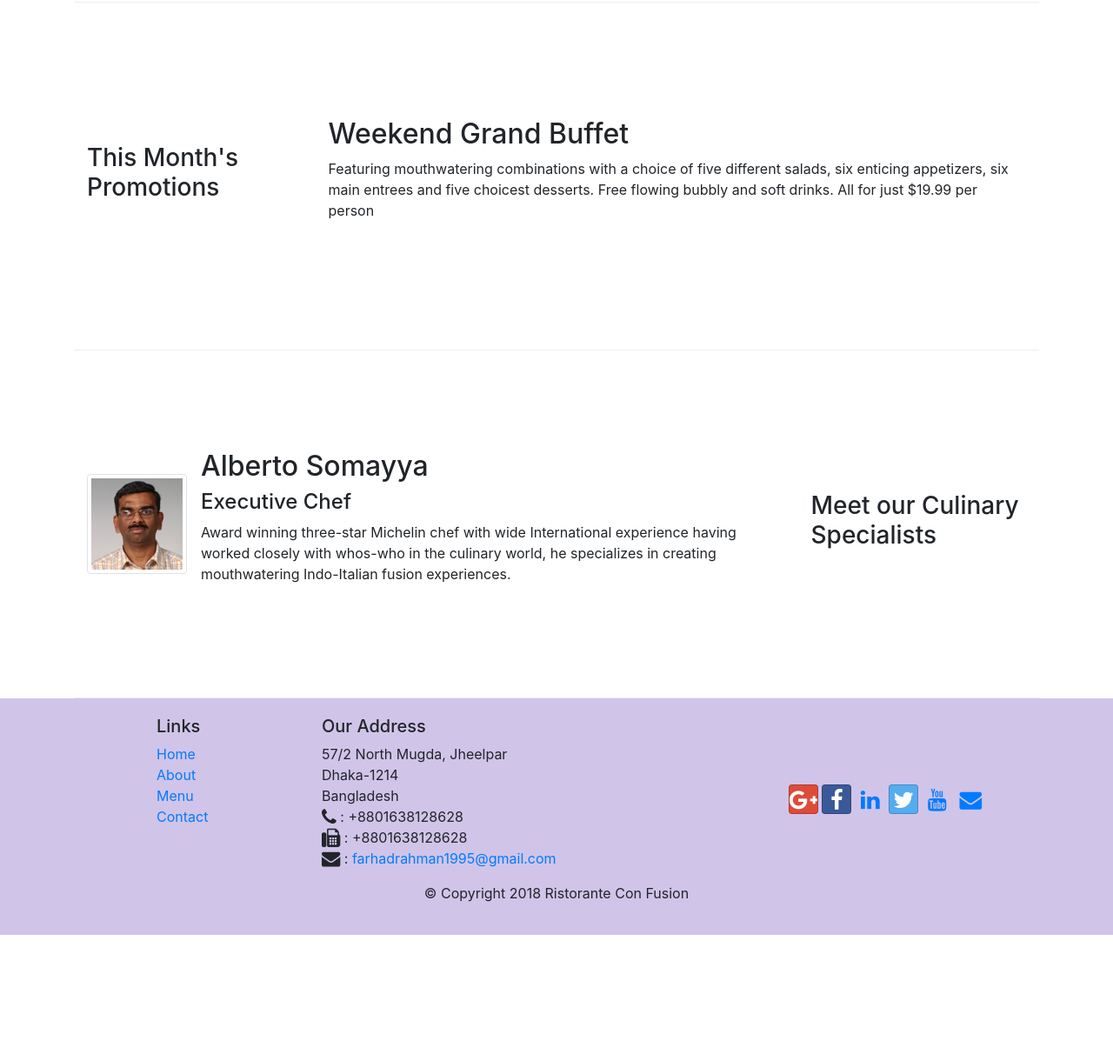
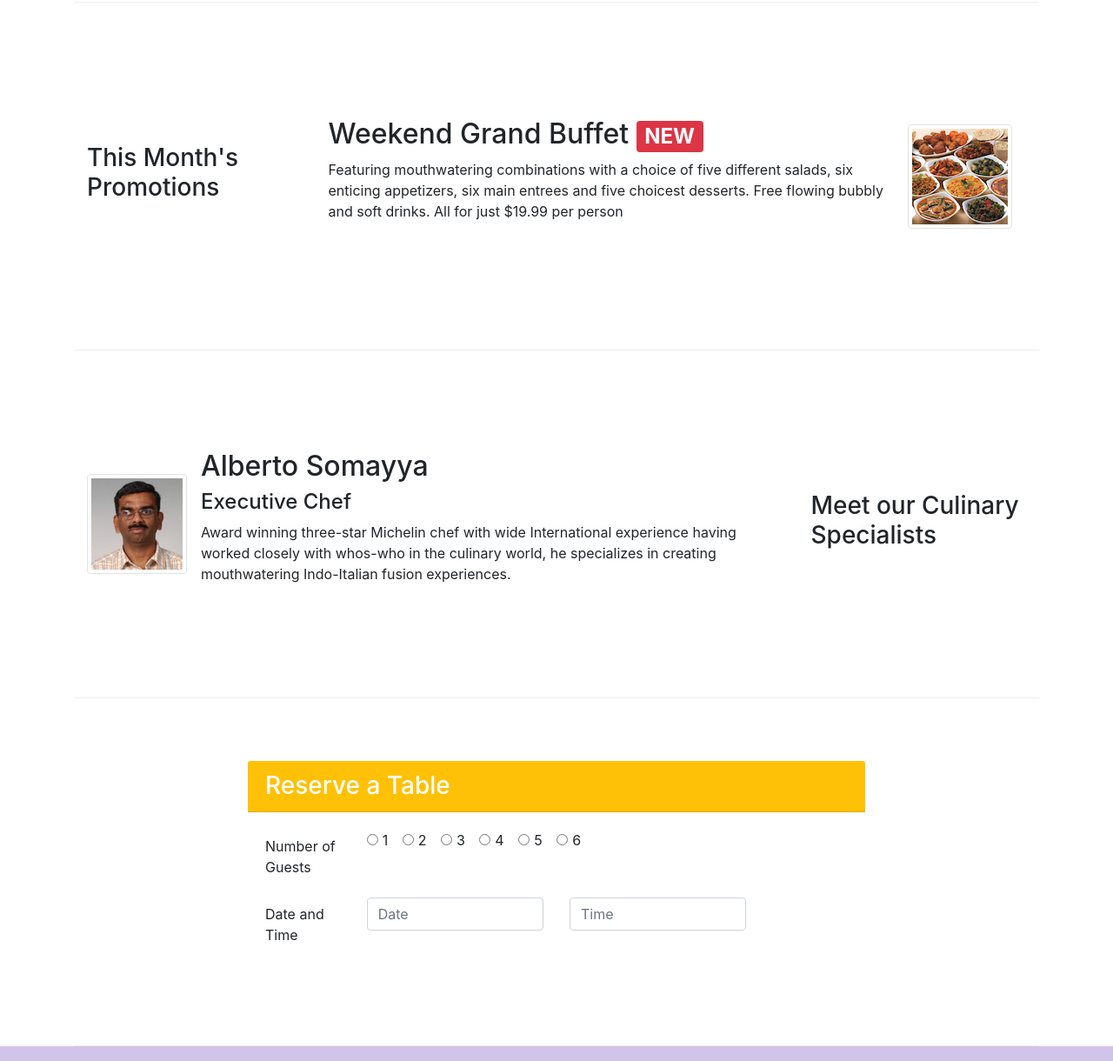
Before and after one commit to FarhadRahman1995/Responsive_Website_Using_Bootstrap4_Framework, a website: page index.html in a window 1280 px wide. Shown: the part 731-1951 px from the top of the page at 87% size. Before the commit the page ends 1806 px from the top, so only its background shows below. Drawn offline with nearby package versions, Linux system fonts and the light colour scheme.

Commit message:
assignment 2 complete

```diff
--- a/index.html
+++ b/index.html
@@ -27,7 +27,7 @@
                 </span>
 
             </button>
-            <a class="navbar-brand" href="#"><img src="img/logo1.png" height="30" width="40"></a>
+            <a class="navbar-brand" href="#"><img src="img/logo.png" height="30" width="41"></a>
 
             <div class="collapse navbar-collapse" id="Navbar">
 
@@ -56,6 +56,11 @@
                     <p>We take inspiration from the World's best cuisines, and create a unique fusion experience. Our lipsmacking creations will tickle your culinary senses!</p>
                 </div>
                 <div class="col-12 col-sm">
+                    <img src="img/logo.png" class="img-fluid">
+                </div>
+                <div class="col-12 col-sm align-self-center">
+
+                    <a href="#reservetable" class="btn btn-warning btn-lg btn-block" type="submit"> Reserve Table</a>
                 </div>
             </div>
         </div>
@@ -70,7 +75,7 @@
                 <div class="media">
                   <img class="d-flex mr-3 img-thumbnail align-self-center" src="img/uthappizza.png" alt="uthappizza">
                   <div class="media-body">
-                      <h2 class="mt-0">Uthappizza</h2>
+                      <h2 class="mt-0">Uthappizza <span class="badge badge-danger">HOT</span> <span class="badge badge-pill badge-secondary"> $4.99</span></h2>
                 <p>A unique combination of Indian Uthappam (pancake) and Italian pizza, topped with Cerignola olives, ripe vine cherry tomatoes, Vidalia onion, Guntur chillies and Buffalo Paneer.</p>
                   </div>
 
@@ -79,15 +84,24 @@
         </div>
 
 
-        <div  class="row row-content align-items-center">
-            <div class="col-12 col-sm-4 col-md-3">
+
+<div class="row row-content align-items-center">
+            <div class="col-12 col-sm-4 order-sm-first col-md-3">
                 <h3>This Month's Promotions</h3>
             </div>
-            <div class="col col-sm col-md">
-                <h2>Weekend Grand Buffet</h2>
+            <div class="col col-sm order-sm-last col-md">
+                <div class="media">
+
+                  <div class="media-body">
+                      <h2 class="mt-0">Weekend Grand Buffet <span class="badge badge-danger"> NEW</span></h2>
                 <p>Featuring mouthwatering combinations with a choice of five different salads, six enticing appetizers, six main entrees and five choicest desserts. Free flowing bubbly and soft drinks. All for just $19.99 per person </p>
+                  </div>
+                  <img class="d-flex mr-3 img-thumbnail align-self-center" src="img/buffet.png" alt="uthappizza">
+
+            </div>
             </div>
         </div>
+
 
         <div class="row row-content align-items-center">
             <div class="col-12 col-sm-4 order-sm-last col-md-3">
@@ -106,6 +120,68 @@
 
             </div>
         </div>
+
+        <div class="row row-content align-items-center col-sm">
+            <div class="col-12 offset-2 col-sm-8">
+                    <h3 class="card-header bg-warning text-white" id="reservetable"> Reserve a Table</h3>
+                    <div class="card-body">
+
+                        <div class="form-group row">
+                        <label for="radio" class="col-12 col-md-2 col-form-label">
+                            Number of Guests
+                        </label>
+                        <div class="col-12 col-md-6">
+                            <!-- Material inline 1 -->
+                            <div class="form-check form-check-inline">
+                              <input type="radio" class="form-check-input" id="materialInline1" name="inlineMaterialRadiosExample">
+                              <label class="form-check-label" for="materialInline1">1</label>
+                            </div>
+
+                            <!-- Material inline 2 -->
+                            <div class="form-check form-check-inline">
+                              <input type="radio" class="form-check-input" id="materialInline2" name="inlineMaterialRadiosExample">
+                              <label class="form-check-label" for="materialInline2">2</label>
+                            </div>
+
+                            <!-- Material inline 3 -->
+                            <div class="form-check form-check-inline">
+                              <input type="radio" class="form-check-input" id="materialInline3" name="inlineMaterialRadiosExample">
+                              <label class="form-check-label" for="materialInline3">3</label>
+                            </div>
+                            <!-- Material inline 4 -->
+                            <div class="form-check form-check-inline">
+                              <input type="radio" class="form-check-input" id="materialInline3" name="inlineMaterialRadiosExample">
+                              <label class="form-check-label" for="materialInline3">4</label>
+                            </div>
+                            <!-- Material inline 5 -->
+                            <div class="form-check form-check-inline">
+                              <input type="radio" class="form-check-input" id="materialInline3" name="inlineMaterialRadiosExample">
+                              <label class="form-check-label" for="materialInline3">5</label>
+                            </div>
+                            <!-- Material inline 6 -->
+                            <div class="form-check form-check-inline">
+                              <input type="radio" class="form-check-input" id="materialInline3" name="inlineMaterialRadiosExample">
+                              <label class="form-check-label" for="materialInline3">6</label>
+                            </div>
+
+                        </div>
+                        </div>
+
+
+                        <div class="form-group row">
+                        <label for="date" class="col-12 col-md-2 col-form-label">
+                            Date and Time
+                        </label>
+                        <div class="col-6 col-md-4">
+                            <input type="text" class="form-control" id="date" name="date" placeholder="Date">
+                        </div>
+                        <div class="col-6 col-md-4">
+                            <input type="text" class="form-control" id="time" name="time" placeholder="Time">
+                        </div>
+                    </div>
+                    </div>
+                </div>
+            </div>
     </div>
 
     <footer class="footer">
```
Also changed, not shown: aboutus.html (+2 -2 lines), contactus.html (+2 -1 lines).
